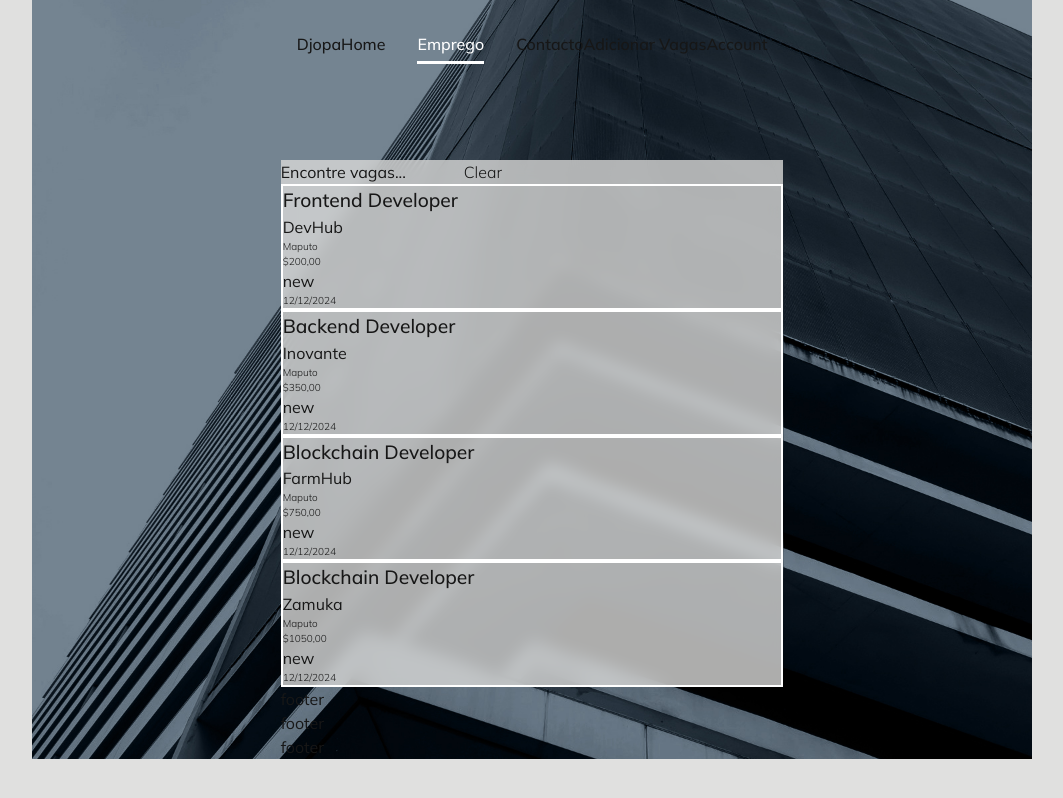
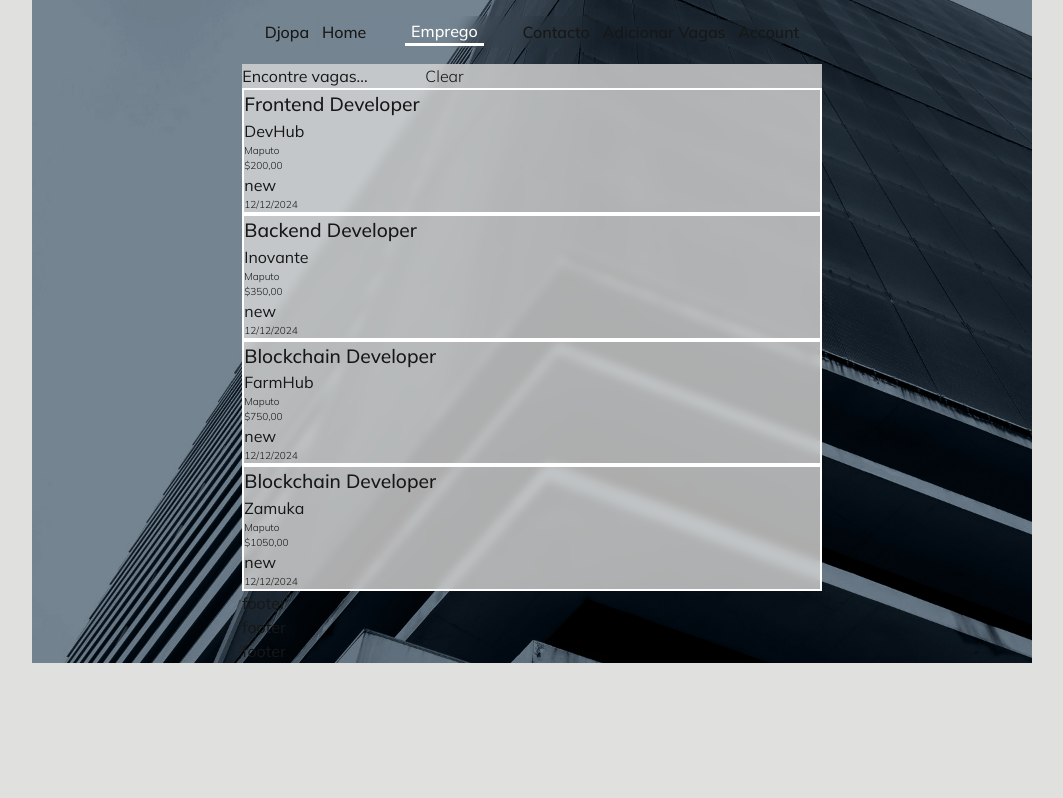
Before and after one commit to ArcidesFerrao/djopa, a Next.js app: page /emprego in a window 1280 px wide. Shown: the whole page, without its empty margins (108-1171 px from the left). Built offline with nearby package versions, Linux system fonts and the light colour scheme.

Commit message:
form validation with zod

```diff
--- a/package.json
+++ b/package.json
@@ -9,10 +9,13 @@
     "lint": "next lint"
   },
   "dependencies": {
+    "@conform-to/react": "^1.2.2",
+    "@conform-to/zod": "^1.2.2",
     "@prisma/client": "^6.0.0",
     "next": "15.0.3",
     "react": "19.0.0-rc-66855b96-20241106",
-    "react-dom": "19.0.0-rc-66855b96-20241106"
+    "react-dom": "19.0.0-rc-66855b96-20241106",
+    "zod": "^3.23.8"
   },
   "devDependencies": {
     "@types/node": "^20",
--- a/src/app/globals.css
+++ b/src/app/globals.css
@@ -3,10 +3,12 @@
 @tailwind utilities;
 
 :root {
-  --background: rgba(217, 217, 216, 0.801);
+  --background: rgba(217, 217, 216, 0.8);
+  --bg-color: rgba(217, 217, 216);
   --foreground: #171717;
   --footer-bg: #03101b;
   --text-color: #03101b;
+  --border-color: rgba(3, 16, 27, 0.5);
   --title-color: #ffffff;
   --active-color: #ffffff;
   --title-nav: #171717;
@@ -42,7 +44,7 @@ body {
 
 main {
   background: var(--background);
-  backdrop-filter: blur(8px);
+  backdrop-filter: blur(4px);
   -webkit-backdrop-filter: blur(8px);
 
   width: 100%;
@@ -105,7 +107,7 @@ button {
 }
 
 form input {
-  border: var(--text-color) 1px solid;
+  border: var(--border-color) 1px solid;
   border-radius: 2px;
 }
 
@@ -118,24 +120,35 @@ form div {
   display: flex;
   align-self: flex-start;
   justify-content: space-between;
-  height: 160px;
+  align-items: center;
+  /* height: 160px; */
   width: 100%;
   /* width: 1000px; */
   /* min-width: 400px; */
-  padding: 2rem 1rem;
-  border-radius: 0 0 18px 18px;
+  padding: 1rem;
+  border-radius: 8px;
 
   color: var(--title-nav);
 
+  a {
+    padding: 0 0.4rem;
+  }
+
   .navigators {
     display: flex;
+    align-items: center;
     gap: 2rem;
     height: 2rem;
-    .active {
-      color: var(--active-color);
-      /* text-decoration: underline 2px; */
-      border-bottom: 3px solid;
-    }
+    backdrop-filter: blur(8px);
+  }
+  .active {
+    color: var(--active-color);
+    /* text-decoration: underline 2px; */
+    border-bottom: 3px solid;
+  }
+
+  .last-nav {
+    backdrop-filter: blur(8px);
   }
 }
 
```
Also changed, not shown: src/app/emprego/vaga/_components/VagaForm.tsx (+38 -2 lines), src/app/emprego/_actions/addJob.ts (added), 1 other file (tests, documents, lock files or other folders).
